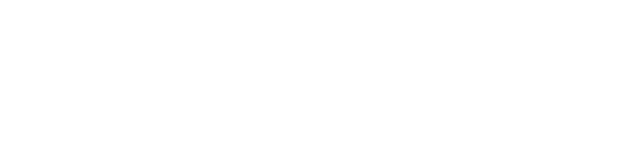
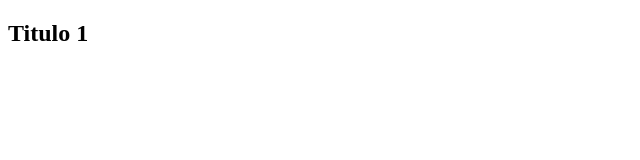
Before and after one commit to liprieto/Proyecto-Final, a plain HTML site: page test2.html in a window 1280 px wide. Shown: the whole page, without its empty margins (0-640 px from the left). Drawn offline with Linux system fonts and the light colour scheme.

Commit message:
Segundo Commit agregando Titulo 1

```diff
--- a/test2.html
+++ b/test2.html
@@ -7,6 +7,6 @@
     <title>Prueba Commit</title>
 </head>
 <body>
-
+    <h2>Titulo 1</h2>
 </body>
 </html>
```
